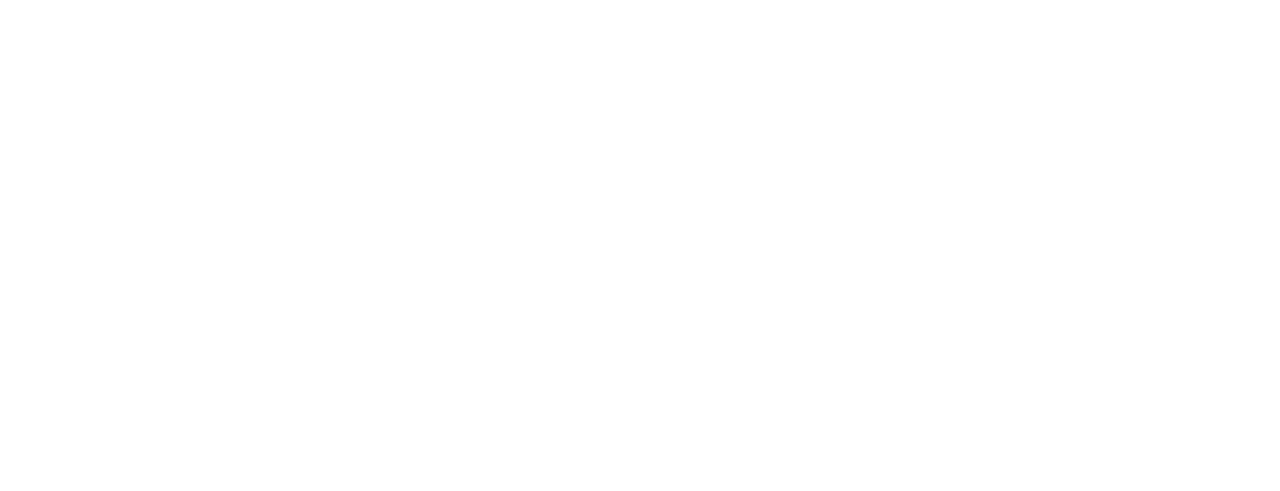
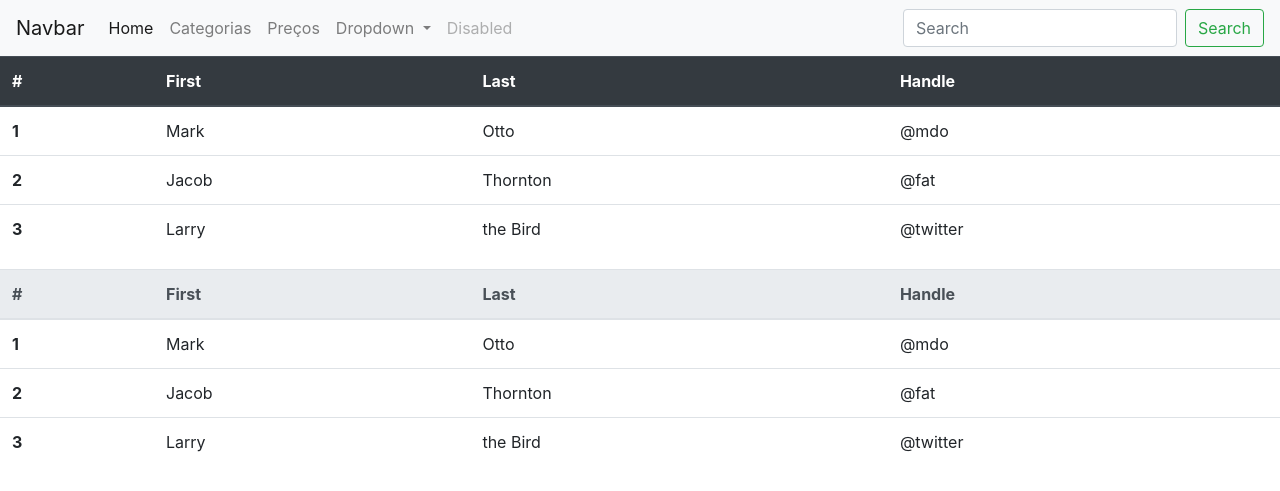
Before and after one commit to MarcosVVMK/pw2_stock, a PHP site: page /?page=categories in a window 1280 px wide. Before the commit the part shown is empty. Shown: the top 491 px of the page. Run offline with PHP 8.4, Linux system fonts and the light colour scheme.

Commit message:
add navigation

```diff
--- /dev/null
+++ b/components/list-table.php
@@ -0,0 +1,61 @@
+<table class="table">
+  <thead class="thead-dark">
+    <tr>
+      <th scope="col">#</th>
+      <th scope="col">First</th>
+      <th scope="col">Last</th>
+      <th scope="col">Handle</th>
+    </tr>
+  </thead>
+  <tbody>
+    <tr>
+      <th scope="row">1</th>
+      <td>Mark</td>
+      <td>Otto</td>
+      <td>@mdo</td>
+    </tr>
+    <tr>
+      <th scope="row">2</th>
+      <td>Jacob</td>
+      <td>Thornton</td>
+      <td>@fat</td>
+    </tr>
+    <tr>
+      <th scope="row">3</th>
+      <td>Larry</td>
+      <td>the Bird</td>
+      <td>@twitter</td>
+    </tr>
+  </tbody>
+</table>
+
+<table class="table">
+  <thead class="thead-light">
+    <tr>
+      <th scope="col">#</th>
+      <th scope="col">First</th>
+      <th scope="col">Last</th>
+      <th scope="col">Handle</th>
+    </tr>
+  </thead>
+  <tbody>
+    <tr>
+      <th scope="row">1</th>
+      <td>Mark</td>
+      <td>Otto</td>
+      <td>@mdo</td>
+    </tr>
+    <tr>
+      <th scope="row">2</th>
+      <td>Jacob</td>
+      <td>Thornton</td>
+      <td>@fat</td>
+    </tr>
+    <tr>
+      <th scope="row">3</th>
+      <td>Larry</td>
+      <td>the Bird</td>
+      <td>@twitter</td>
+    </tr>
+  </tbody>
+</table>
--- /dev/null
+++ b/components/navbar.php
@@ -0,0 +1,40 @@
+<?php ?>
+
+<nav class="navbar navbar-expand-lg navbar-light bg-light">
+<a class="navbar-brand" href="#">Navbar</a>
+<button class="navbar-toggler" type="button" data-toggle="collapse" data-target="#navbarSupportedContent" aria-controls="navbarSupportedContent" aria-expanded="false" aria-label="Toggle navigation">
+  <span class="navbar-toggler-icon"></span>
+</button>
+
+<div class="collapse navbar-collapse" id="navbarSupportedContent">
+  <ul class="navbar-nav mr-auto">
+    <li class="nav-item active">
+      <a class="nav-link" href="#">Home <span class="sr-only">(current)</span></a>
+    </li>
+    <li class="nav-item">
+      <a class="nav-link" href="?page=categories">Categorias</a>
+    </li>
+    <li class="nav-item">
+      <a class="nav-link" href="#">Preços</a>
+    </li>
+    <li class="nav-item dropdown">
+      <a class="nav-link dropdown-toggle" href="#" id="navbarDropdown" role="button" data-toggle="dropdown" aria-haspopup="true" aria-expanded="false">
+        Dropdown
+      </a>
+      <div class="dropdown-menu" aria-labelledby="navbarDropdown">
+        <a class="dropdown-item" href="#">Action</a>
+        <a class="dropdown-item" href="#">Another action</a>
+        <div class="dropdown-divider"></div>
+        <a class="dropdown-item" href="#">Something else here</a>
+      </div>
+    </li>
+    <li class="nav-item">
+      <a class="nav-link disabled" href="#" tabindex="-1" aria-disabled="true">Disabled</a>
+    </li>
+  </ul>
+  <form class="form-inline my-2 my-lg-0">
+    <input class="form-control mr-sm-2" type="search" placeholder="Search" aria-label="Search">
+    <button class="btn btn-outline-success my-2 my-sm-0" type="submit">Search</button>
+  </form>
+</div>
+</nav>
--- a/index.php
+++ b/index.php
@@ -5,9 +5,43 @@
     <meta name="viewport"
           content="width=device-width, user-scalable=no, initial-scale=1.0, maximum-scale=1.0, minimum-scale=1.0">
     <meta http-equiv="X-UA-Compatible" content="ie=edge">
+    <link rel="stylesheet" href="https://cdn.jsdelivr.net/npm/bootstrap@4.3.1/dist/css/bootstrap.min.css" integrity="sha384-ggOyR0iXCbMQv3Xipma34MD+dH/1fQ784/j6cY/iJTQUOhcWr7x9JvoRxT2MZw1T" crossorigin="anonymous">
+
     <title>Product</title>
 </head>
 <body>
 
+    <?php
+
+        include_once "components/navbar.php";
+
+        if(!isset($_GET["page"])){
+
+            $page = "";
+
+        }else{
+
+            $page = $_GET["page"];
+
+        }
+
+        if($page == "" or !file_exists("views/" . $page . ".php")){
+
+            include_once "views/404.php";
+
+        }else{
+
+            include_once "views/" . $page . ".php";
+
+        }
+
+
+    ?>
+
+
+
+    <script src="https://code.jquery.com/jquery-3.3.1.slim.min.js" integrity="sha384-q8i/X+965DzO0rT7abK41JStQIAqVgRVzpbzo5smXKp4YfRvH+8abtTE1Pi6jizo" crossorigin="anonymous"></script>
+    <script src="https://cdn.jsdelivr.net/npm/popper.js@1.14.7/dist/umd/popper.min.js" integrity="sha384-UO2eT0CpHqdSJQ6hJty5KVphtPhzWj9WO1clHTMGa3JDZwrnQq4sF86dIHNDz0W1" crossorigin="anonymous"></script>
+    <script src="https://cdn.jsdelivr.net/npm/bootstrap@4.3.1/dist/js/bootstrap.min.js" integrity="sha384-JjSmVgyd0p3pXB1rRibZUAYoIIy6OrQ6VrjIEaFf/nJGzIxFDsf4x0xIM+B07jRM" crossorigin="anonymous"></script>
 </body>
 </html>
--- /dev/null
+++ b/views/404.php
@@ -0,0 +1 @@
+<h1> Página não encontrada! <h1>
--- /dev/null
+++ b/views/categories.php
@@ -0,0 +1 @@
+<?php include_once "components/list-table.php" ?>
```
Also changed, not shown: 1 other file.
